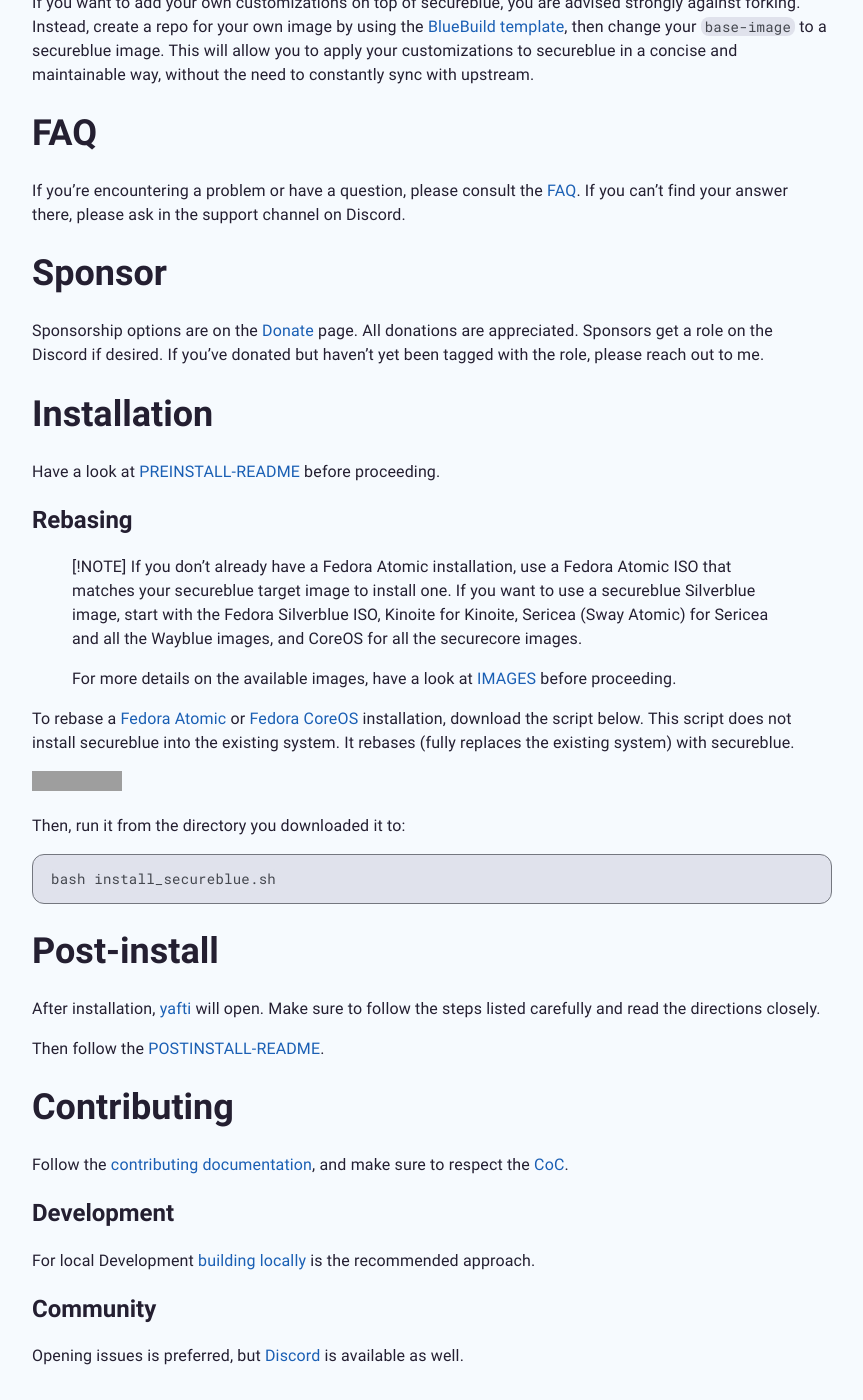
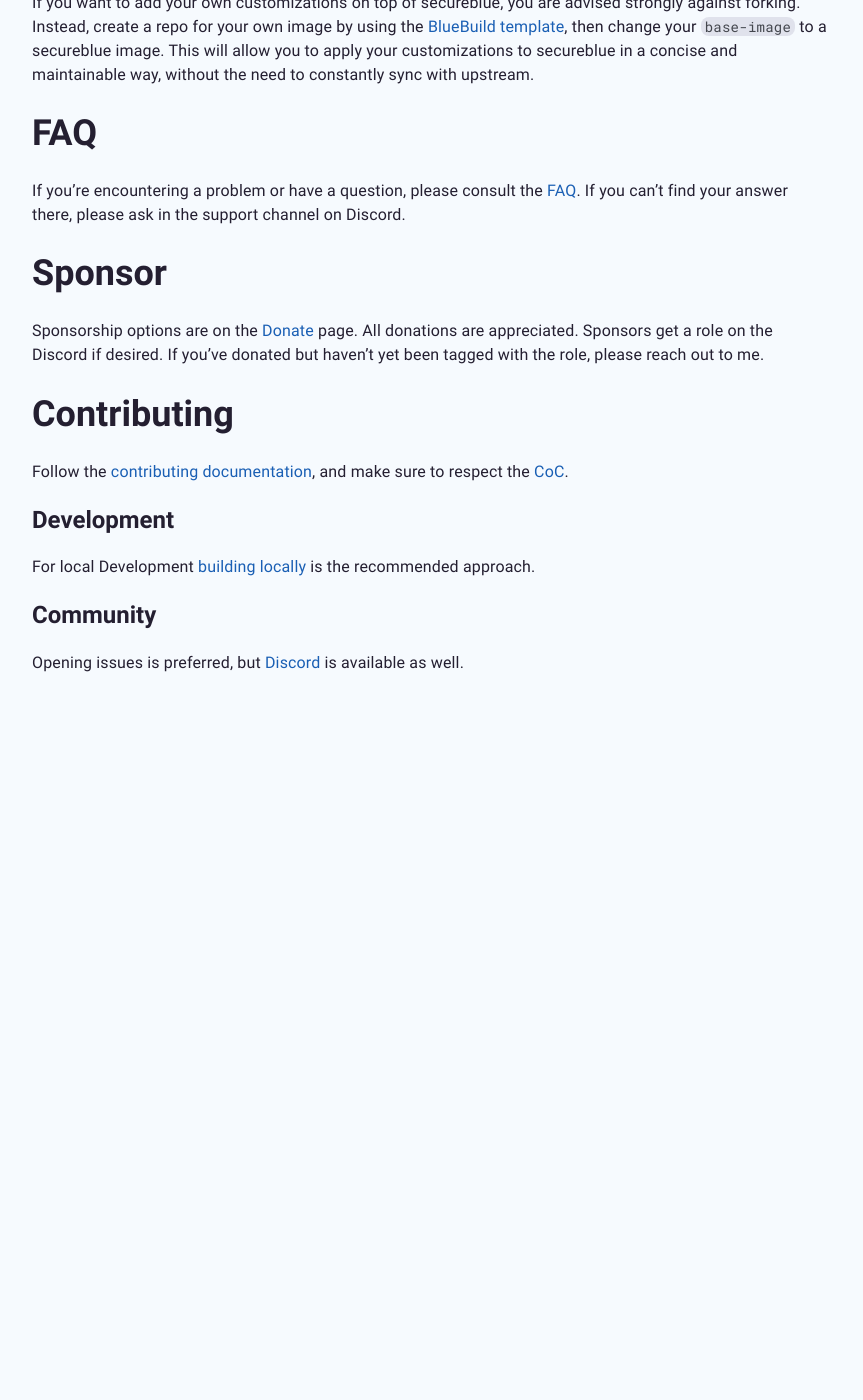
Before and after one commit to secureblue/secureblue.github.io, a Jekyll site: the page built from content/INDEX.md, in a window 1280 px wide and 1400 px high, scrolled down 1870 px. Shown: the whole window, without its empty margins (208-1071 px from the left). Built offline with Jekyll 4.4.1, drawn with Linux system fonts in a browser that asks for light colours; after the commit the page ends 2577 px from its top, so only the background shows below that; grey boxes are pictures that could not be loaded.

Commit message:
[docs] merge preinstall-readme and readme's install

````diff
--- a/content/INDEX.md
+++ b/content/INDEX.md
@@ -64,33 +64,6 @@
 
 Sponsorship options are on the [Donate](DONATE.md) page. All donations are appreciated. Sponsors get a role on the Discord if desired. If you've donated but haven't yet been tagged with the role, please reach out to me.
 
-# Installation
-
-Have a look at [PREINSTALL-README](PREINSTALL-README.md) before proceeding.
-
-## Rebasing
-
-> [!NOTE]
-> If you don't already have a Fedora Atomic installation, use a Fedora Atomic ISO that matches your secureblue target image to install one. If you want to use a secureblue Silverblue image, start with the Fedora Silverblue ISO, Kinoite for Kinoite, Sericea (Sway Atomic) for Sericea and all the Wayblue images, and CoreOS for all the securecore images.
->
-> For more details on the available images, have a look at [IMAGES](IMAGES.md) before proceeding.
-
-To rebase a [Fedora Atomic](https://fedoraproject.org/atomic-desktops/) or [Fedora CoreOS](https://fedoraproject.org/coreos/) installation, download the script below. This script does not install secureblue into the existing system. It rebases (fully replaces the existing system) with secureblue.
-
-[![Download](https://shields.io/badge/-Download-blue?style=for-the-badge&logo=download&logoColor=white)](https://github.com/secureblue/secureblue/releases/latest/download/install_secureblue.sh)
-
-Then, run it from the directory you downloaded it to:
-
-```
-bash install_secureblue.sh
-```
-
-# Post-install
-
-After installation, [yafti](https://github.com/ublue-os/yafti) will open. Make sure to follow the steps listed carefully and read the directions closely.
-
-Then follow the [POSTINSTALL-README](POSTINSTALL-README.md).
-
 # Contributing
 
 Follow the [contributing documentation](CONTRIBUTING.md#contributing), and make sure to respect the [CoC](CODE_OF_CONDUCT.md).
````
Also changed, not shown: content/INSTALL.md (added, +56 -0 lines), content/POSTINSTALL-README.md (+6 -6 lines), content/PREINSTALL-README.md (deleted, +0 -29 lines).
